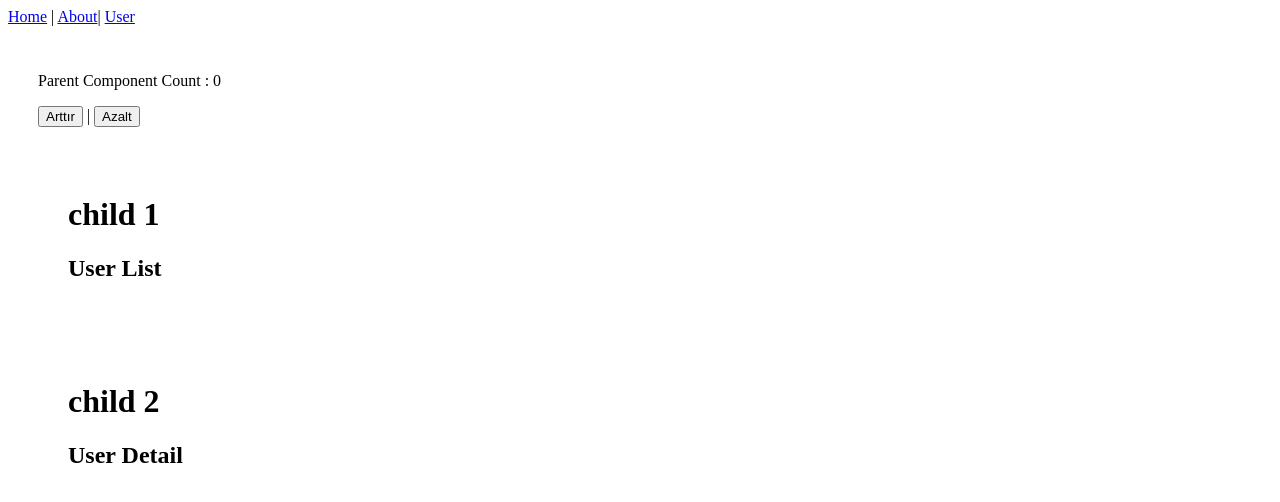
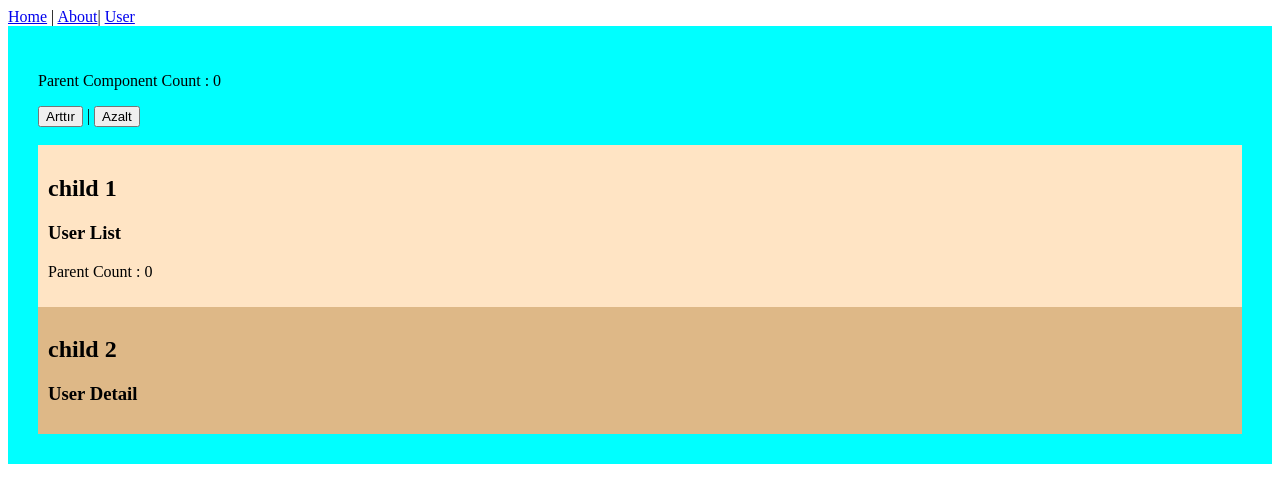
Before and after one commit to dzgntutar/vuejs-workshop-with-nodejs, a Vue app in the folder ui/: page /user in a window 1280 px wide. Shown: the top 502 px of the page. Built offline with nearby package versions, Linux system fonts and the light colour scheme; the HTML template or start-up script is replaced by a standard one.

Commit message:
prop validaion

```diff
--- a/ui/src/components/user/user.vue
+++ b/ui/src/components/user/user.vue
@@ -10,12 +10,8 @@
     </div>
     <br />
     <div class="row">
-      <div class="col-md-6 border border-secondary">
-        <user-list></user-list>
-      </div>
-      <div class="col-md-6 border border-danger">
-        <user-detail></user-detail>
-      </div>
+      <div class="col-md-6"><user-list :parentCount="count"></user-list></div>
+      <div class="col-md-6"><user-detail></user-detail></div>
     </div>
   </div>
 </template>
@@ -48,5 +44,6 @@ export default {
 <style scoped>
 #content {
   padding: 30px;
+  background-color: aqua;
 }
 </style>
--- a/ui/src/components/user/userDetail.vue
+++ b/ui/src/components/user/userDetail.vue
@@ -1,7 +1,7 @@
 <template>
-  <div id="content">
-    <h1>child 2</h1>
-    <h2>User Detail</h2>
+  <div id="content2">
+    <h2>child 2</h2>
+    <h3>User Detail</h3>
   </div>
 </template>
 
@@ -10,7 +10,9 @@ export default {};
 </script>
 
 <style scoped >
-#content {
+#content2 {
   padding: 10px;
+  background-color: burlywood;
+  display: block;
 }
 </style>
--- a/ui/src/components/user/userList.vue
+++ b/ui/src/components/user/userList.vue
@@ -1,16 +1,27 @@
 <template>
-  <div id="content">
-    <h1>child 1</h1>
-    <h2>User List</h2>
+  <div id="content1">
+    <h2>child 1</h2>
+    <h3>User List</h3>
+    <p>Parent Count : {{ parentCount }}</p>
   </div>
 </template>
 
 <script>
-export default {};
+export default {
+  props: {
+    parentCount: {
+      // prop validation
+      type: Number,
+      required: true,
+    },
+  },
+};
 </script>
 
 <style scoped>
-#content {
+#content1 {
   padding: 10px;
+  background-color: bisque;
+  display: block;
 }
 </style>
```
